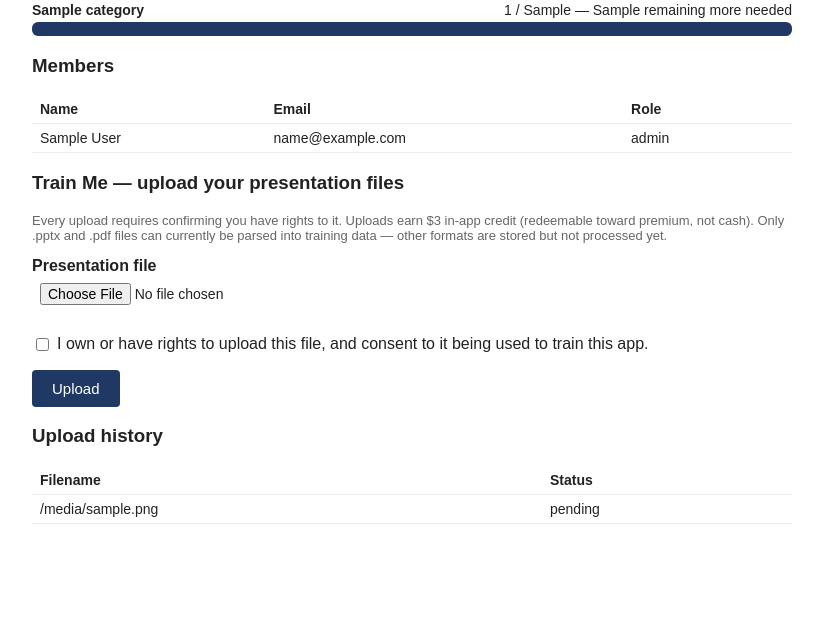
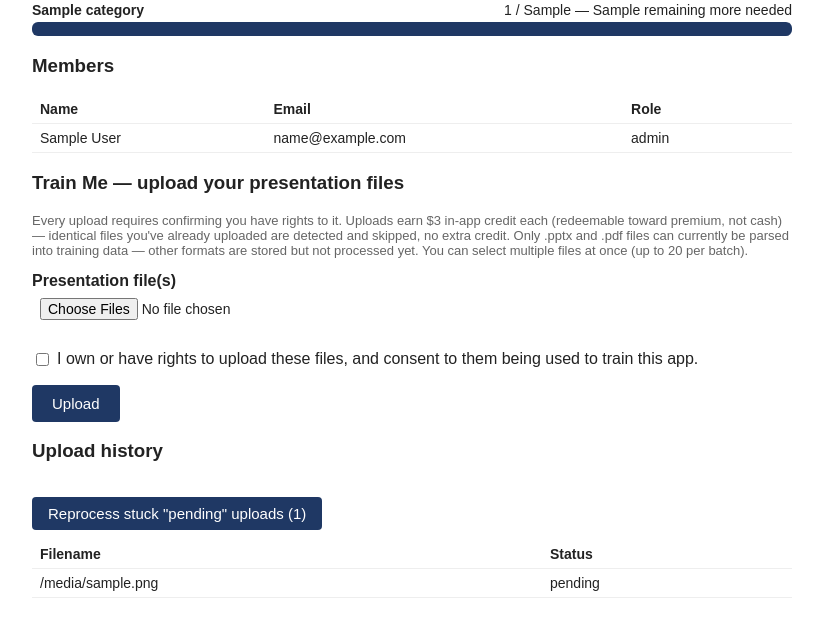
Before and after one commit to saimonsamiu-alt/file-to-slide-app, a Flask app: template templates/org.html in a window 1280 px wide. Shown: the part 343-981 px from the top of the page, without its empty margins (228-1051 px from the left). Before the commit the page ends 867 px from the top, so only its background shows below. Run offline with Flask 3, Linux system fonts and the light colour scheme; the template is opened without the code that fills it: most values are stand-ins (such as "Sample title", 1, 10 or a date in 2020); some libraries are stand-ins or nearby versions.

Commit message:
fix stuck pending uploads

```diff
--- a/app.py
+++ b/app.py
@@ -147,6 +147,7 @@ def index():
 
 
 MAX_PHOTOS = 20
+MAX_TRAIN_UPLOADS = 20  # per batch, to keep each request's processing time reasonable
 
 
 @app.route("/generate", methods=["POST"])
@@ -368,36 +369,101 @@ def org_upload():
     if not orgs:
         return redirect(url_for("org_dashboard"))
     org = orgs[0]
-    f = request.files.get("deck")
+    files = request.files.getlist("deck")
     rights_confirmed = request.form.get("rights_confirmed") == "on"
-    if not f or not f.filename:
-        flash("Please choose a file.")
+    files = [f for f in files if f and f.filename]
+
+    if not files:
+        flash("Please choose at least one file.")
         return redirect(url_for("org_dashboard"))
     if not rights_confirmed:
-        flash("You must confirm you have rights to upload this file.")
+        flash("You must confirm you have rights to upload these files.")
         return redirect(url_for("org_dashboard"))
-    file_bytes = f.read()
-    upload_id = db.add_org_upload(org["id"], user["id"], f.filename, rights_confirmed=True, file_data=file_bytes)
-    db.add_user_credit(user["id"], 300)  # $3 in-app credit, non-cash (spec Section 7)
 
-    # Run the parsing + AI-labeling pipeline right away (Section 5 of
-    # the spec) — this is what actually turns the upload into training
-    # data, instead of it just sitting as a stored file.
-    try:
-        status, parsed_slides = process_upload(f.filename, file_bytes)
-        if status == "processed" and parsed_slides:
-            db.save_parsed_slides(upload_id, org["id"], parsed_slides)
-        db.set_upload_status(upload_id, status)
-        if status == "processed":
-            flash(f"Uploaded and processed — {len(parsed_slides)} slides parsed and labeled for training.")
-        elif status == "unsupported_format":
-            flash("Uploaded and credited, but this file type isn't parseable yet (only .pptx and .pdf are supported for training data extraction).")
-        else:
-            flash("Uploaded and credited, but parsing this file failed — it's stored, but not yet usable as training data.")
-    except Exception as exc:
-        logger.error("Train Me processing failed for %s: %s\n%s", f.filename, exc, traceback.format_exc())
-        flash("Uploaded and credited, but processing hit an error (logged for review).")
+    import hashlib
+    processed_n, duplicate_n, failed_n, unsupported_n = 0, 0, 0, 0
 
+    for f in files[:MAX_TRAIN_UPLOADS]:
+        file_bytes = f.read()
+        content_hash = hashlib.sha256(file_bytes).hexdigest()
+
+        existing = db.find_upload_by_hash(org["id"], content_hash)
+        if existing:
+            duplicate_n += 1
+            continue  # identical file already uploaded — no credit, no reprocessing
+
+        upload_id = db.add_org_upload(org["id"], user["id"], f.filename, rights_confirmed=True,
+                                       file_data=file_bytes, content_hash=content_hash)
+        db.add_user_credit(user["id"], 300)  # $3 in-app credit, non-cash (spec Section 7)
+
+        # Run the parsing + AI-labeling pipeline right away (Section 5
+        # of the spec). The status is ALWAYS set to something terminal
+        # here — even on a hard failure — so uploads never get stuck
+        # showing "pending" forever with no explanation.
+        try:
+            status, parsed_slides = process_upload(f.filename, file_bytes)
+            if status == "processed" and parsed_slides:
+                db.save_parsed_slides(upload_id, org["id"], parsed_slides)
+            db.set_upload_status(upload_id, status)
+            if status == "processed":
+                processed_n += 1
+            elif status == "unsupported_format":
+                unsupported_n += 1
+            else:
+                failed_n += 1
+        except Exception as exc:
+            logger.error("Train Me processing failed for %s: %s\n%s", f.filename, exc, traceback.format_exc())
+            db.set_upload_status(upload_id, "failed")
+            failed_n += 1
+
+    parts = []
+    if processed_n:
+        parts.append(f"{processed_n} processed")
+    if duplicate_n:
+        parts.append(f"{duplicate_n} skipped as duplicates (already uploaded, no extra credit)")
+    if unsupported_n:
+        parts.append(f"{unsupported_n} unsupported format (only .pptx/.pdf are parsed)")
+    if failed_n:
+        parts.append(f"{failed_n} failed to process (logged for review)")
+    flash("Upload complete — " + ", ".join(parts) + ".")
+
+    return redirect(url_for("org_dashboard"))
+
+
+@app.route("/org/reprocess", methods=["POST"])
+@login_required
+def org_reprocess():
+    """
+    Retries any uploads stuck at 'pending' (e.g. ones uploaded before
+    a bug fix, or that hit a transient error) without needing to
+    re-upload the file — the bytes are already stored in the DB.
+    """
+    user = current_user()
+    orgs = db.get_user_orgs(user["id"])
+    if not orgs:
+        return redirect(url_for("org_dashboard"))
+    org = orgs[0]
+    stuck = [u for u in db.get_org_uploads(org["id"]) if u["status"] == "pending"]
+
+    retried, fixed = 0, 0
+    for u in stuck[:MAX_TRAIN_UPLOADS]:
+        row = db.get_org_upload_file(u["id"])
+        if not row or not row["file_data"]:
+            db.set_upload_status(u["id"], "failed")
+            continue
+        retried += 1
+        try:
+            status, parsed_slides = process_upload(row["filename"], bytes(row["file_data"]))
+            if status == "processed" and parsed_slides:
+                db.save_parsed_slides(u["id"], org["id"], parsed_slides)
+            db.set_upload_status(u["id"], status)
+            if status == "processed":
+                fixed += 1
+        except Exception as exc:
+            logger.error("Reprocess failed for %s: %s\n%s", row["filename"], exc, traceback.format_exc())
+            db.set_upload_status(u["id"], "failed")
+
+    flash(f"Reprocessed {retried} stuck upload(s) — {fixed} now processed successfully.")
     return redirect(url_for("org_dashboard"))
 
 
--- a/db.py
+++ b/db.py
@@ -85,6 +85,7 @@ def init_db():
         uploaded_by TEXT NOT NULL,
         filename TEXT NOT NULL,
         file_data BYTEA,
+        content_hash TEXT,
         rights_confirmed INTEGER DEFAULT 0,
         status TEXT DEFAULT 'pending',
         created_at INTEGER,
@@ -134,6 +135,8 @@ def init_db():
     existing_upload_cols = {row["column_name"] for row in c.fetchall()}
     if "file_data" not in existing_upload_cols:
         c.execute("ALTER TABLE org_uploads ADD COLUMN file_data BYTEA")
+    if "content_hash" not in existing_upload_cols:
+        c.execute("ALTER TABLE org_uploads ADD COLUMN content_hash TEXT")
     conn.commit()
 
     # Ensure the "Public" org exists (Section 6 of the spec — shared template library home)
@@ -355,25 +358,43 @@ def get_org_members(org_id):
     return rows
 
 
-def add_org_upload(org_id, uploaded_by, filename, rights_confirmed, file_data=None):
+def add_org_upload(org_id, uploaded_by, filename, rights_confirmed, file_data=None, content_hash=None):
     """
     file_data: raw bytes of the uploaded file, stored directly in the
     database so it survives redeploys (no separate object storage
     needed at this scale).
+    content_hash: sha256 hex digest of file_data — used for duplicate
+    detection (find_upload_by_hash) so the same file re-uploaded
+    doesn't get credited/processed twice.
     """
     conn = get_db()
     c = conn.cursor()
     upload_id = str(uuid.uuid4())
     c.execute(
-        "INSERT INTO org_uploads (id, org_id, uploaded_by, filename, file_data, rights_confirmed, status, created_at) "
-        "VALUES (%s,%s,%s,%s,%s,%s,%s,%s)",
+        "INSERT INTO org_uploads (id, org_id, uploaded_by, filename, file_data, content_hash, rights_confirmed, status, created_at) "
+        "VALUES (%s,%s,%s,%s,%s,%s,%s,%s,%s)",
         (upload_id, org_id, uploaded_by, filename,
          psycopg2.Binary(file_data) if file_data else None,
+         content_hash,
          int(rights_confirmed), "pending", int(time.time())),
     )
     conn.commit()
     conn.close()
     return upload_id
+
+
+def find_upload_by_hash(org_id, content_hash):
+    """Returns the existing upload row with this content hash in this
+    org, or None — used to detect and skip duplicate uploads."""
+    conn = get_db()
+    c = conn.cursor()
+    c.execute(
+        "SELECT id, filename, status FROM org_uploads WHERE org_id = %s AND content_hash = %s LIMIT 1",
+        (org_id, content_hash),
+    )
+    row = c.fetchone()
+    conn.close()
+    return row
 
 
 def get_org_uploads(org_id):
--- a/templates/org.html
+++ b/templates/org.html
@@ -79,18 +79,24 @@
     {% endif %}
 
     <h3>Train Me — upload your presentation files</h3>
-    <p class="hint">Every upload requires confirming you have rights to it. Uploads earn $3 in-app credit (redeemable toward premium, not cash). Only .pptx and .pdf files can currently be parsed into training data — other formats are stored but not processed yet.</p>
+    <p class="hint">Every upload requires confirming you have rights to it. Uploads earn $3 in-app credit each (redeemable toward premium, not cash) — identical files you've already uploaded are detected and skipped, no extra credit. Only .pptx and .pdf files can currently be parsed into training data — other formats are stored but not processed yet. You can select multiple files at once (up to 20 per batch).</p>
     <form method="post" action="{{ url_for('org_upload') }}" enctype="multipart/form-data">
-      <label for="deck">Presentation file</label>
-      <input type="file" name="deck" id="deck" required>
+      <label for="deck">Presentation file(s)</label>
+      <input type="file" name="deck" id="deck" multiple required>
       <label style="display:flex; align-items:center; font-weight:normal; margin-top:10px;">
         <input type="checkbox" name="rights_confirmed" style="width:auto; margin-right:8px;">
-        I own or have rights to upload this file, and consent to it being used to train this app.
+        I own or have rights to upload these files, and consent to them being used to train this app.
       </label>
       <button type="submit">Upload</button>
     </form>
 
     <h3>Upload history</h3>
+    {% set pending_exists = uploads | selectattr('status', 'equalto', 'pending') | list %}
+    {% if pending_exists %}
+      <form method="post" action="{{ url_for('org_reprocess') }}" style="margin-bottom:10px;">
+        <button type="submit" class="btn-ghost" style="width:auto; padding:8px 16px;">Reprocess stuck "pending" uploads ({{ pending_exists | length }})</button>
+      </form>
+    {% endif %}
     <table>
       <tr><th>Filename</th><th>Status</th></tr>
       {% for u in uploads %}
```
